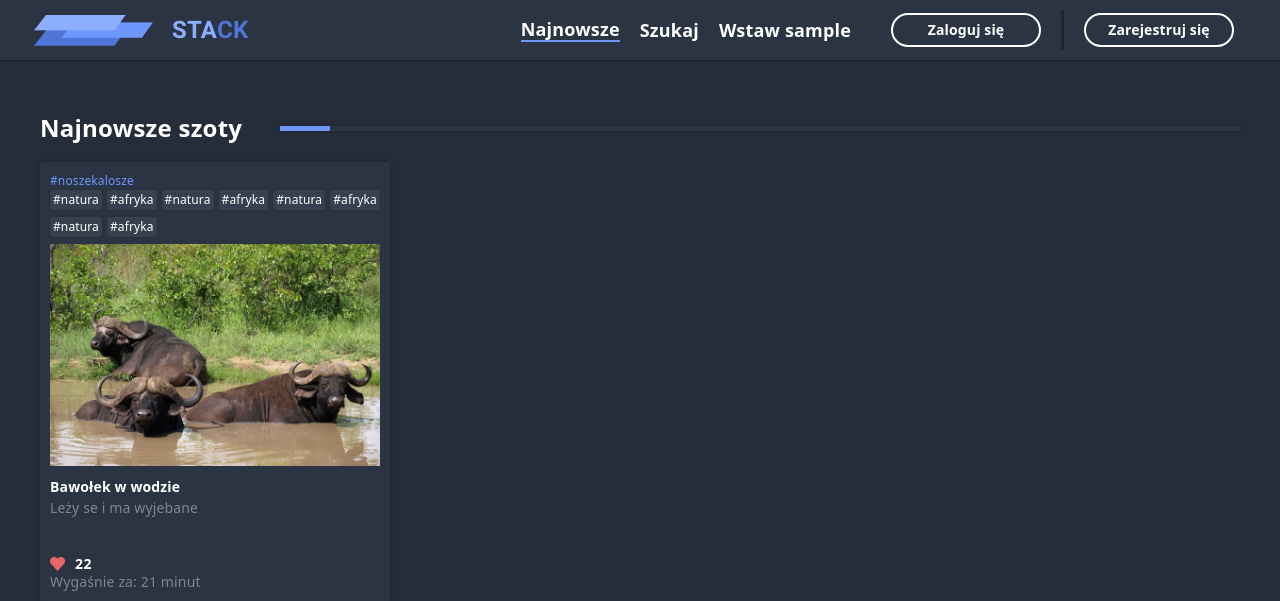
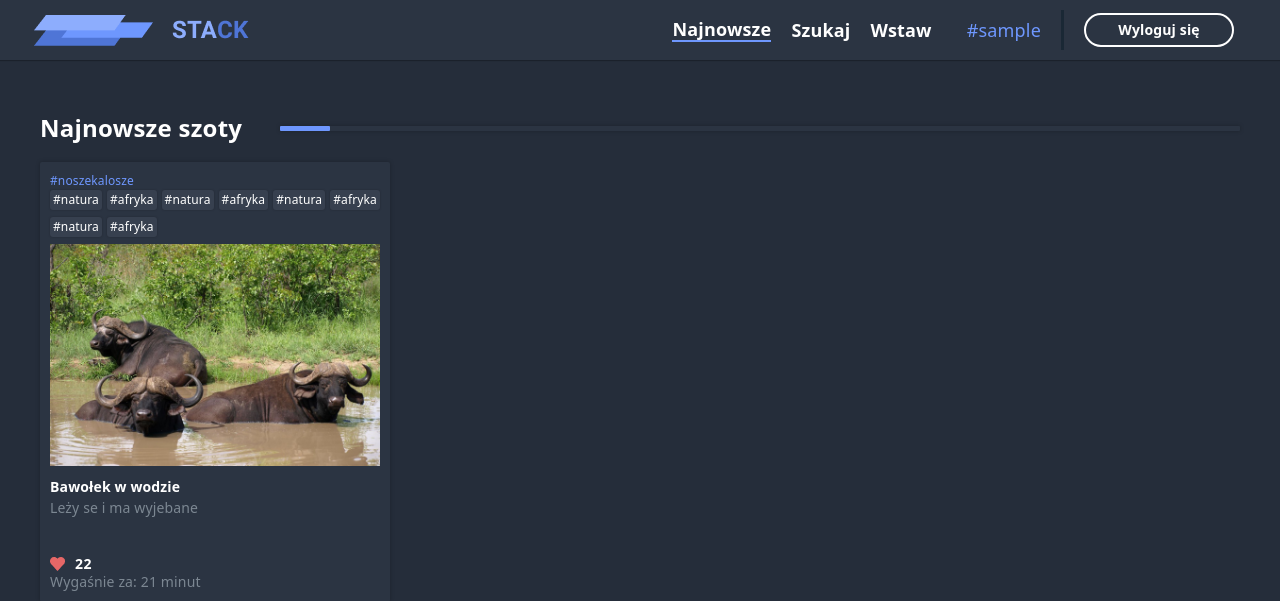
Before and after one commit to Rojson/stack, a PHP site: page / in a window 1280 px wide. Shown: the top 601 px of the page. Run offline with PHP 8.4, Linux system fonts and the light colour scheme; the visitor is signed in with stand-in values (Sample User, id 1); style sheets or scripts are compiled from the project's sources.

Commit message:
Change html if session is active, sql file

```diff
--- a/css/log.css
+++ b/css/log.css
@@ -75,4 +75,13 @@
   background-color: #6E97FE;
   color: #FFFFFF;
 }
+
+.logged_user {
+  font-style: normal;
+  font-weight: normal;
+  font-size: 18px;
+  letter-spacing: 0.01em;
+  color: #6E97FE;
+  margin-left: 15px;
+}
 /*# sourceMappingURL=log.css.map */
--- a/css/log.scss
+++ b/css/log.scss
@@ -57,3 +57,12 @@ $blue:#6E97FE;
         color: #FFFFFF;
     }
 }
+.logged_user
+{
+    font-style: normal;
+    font-weight: normal;
+    font-size: 18px;
+    letter-spacing: 0.01em;
+    color: #6E97FE;
+    margin-left: 15px;
+}
--- a/index.php
+++ b/index.php
@@ -40,10 +40,27 @@
             <div class="horizontal-container nav-container__right-side">
                 <a href="index.php" class="pointer nav-active">Najnowsze</a>
                 <a href="search.php" class="pointer">Szukaj</a>
-                <a href="add.php" class="pointer">Wstaw <?php if(isset($_SESSION['username'])){ echo $_SESSION['username'];} ?></a>
-                <span id="toggle_log" class="nav-button nav-button__first-button pointer">Zaloguj się</span>
+                <a href="add.php" class="pointer">Wstaw </a>
+                <?php
+                    if(isset($_SESSION['username']))
+                    {
+                        echo '<span class="logged_user">#'.$_SESSION['username'].'</span>';
+                    }else
+                    {
+                        echo '<span id="toggle_log" class="nav-button nav-button__first-button pointer">Zaloguj się</span>';
+                    }
+                 ?>
+
                 <span class="nav-sep"></span>
-                <span id="toggle_sign" class="nav-button pointer">Zarejestruj się</span>
+                <?php
+                    if(isset($_SESSION['username']))
+                    {
+                        echo '<span id="toggle_sign" class="nav-button pointer">Wyloguj się</span>';
+                    }else
+                    {
+                        echo '<span id="toggle_sign" class="nav-button pointer">Zarejestruj się</span>';
+                    }
+                 ?>
             </div>
         </div>
     </nav>
```
Also changed, not shown: add.php (+20 -3 lines), search.php (+20 -3 lines), 1 other file.
